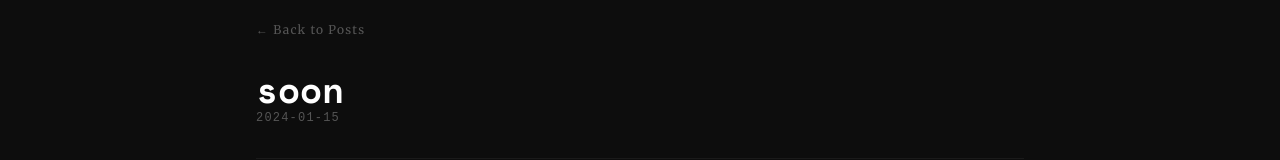
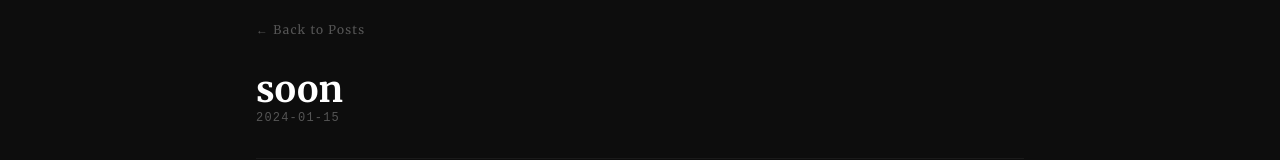
Before and after one commit to K3S3l7/my-blog, a Next.js app: page /article/hello-world in a window 1280 px wide. Shown: the part 122-282 px from the top of the page. Built offline with nearby package versions, Linux system fonts and the light colour scheme.

Commit message:
Change article title font to Merriweather serif

```diff
--- a/app/article/[slug]/page.tsx
+++ b/app/article/[slug]/page.tsx
@@ -127,7 +127,7 @@ export default function ArticlePage({ params }: PageProps) {
       </Link>
 
       <header className="mb-10 pb-8 border-b border-[#1a1a1a]">
-        <h1 className="text-4xl font-bold" style={{ fontFamily: "'Space Mono', monospace", color: "#ffffff" }}>{post.title}</h1>
+        <h1 className="text-4xl font-bold" style={{ fontFamily: "'Merriweather', serif", color: "#ffffff" }}>{post.title}</h1>
         <p className="text-xs text-[#555] tracking-widest font-mono">{post.date}</p>
       </header>
 
```
